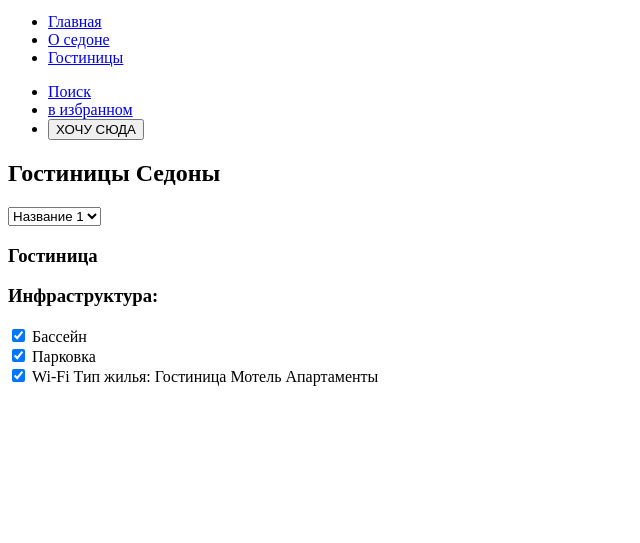
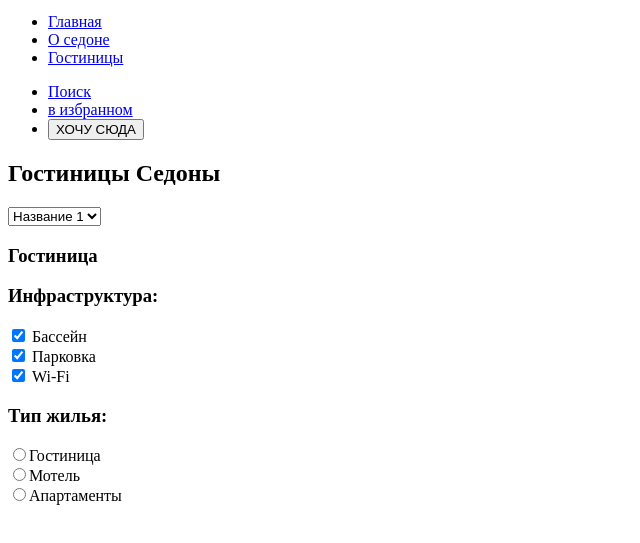
Before and after one commit to htmlacademy-htmlcss/1985695-sedona-37, a plain HTML site: page catalog.html in a window 1280 px wide. Shown: the part 29-572 px from the top of the page, without its empty margins (0-640 px from the left). Drawn offline with Linux system fonts and the light colour scheme.

Commit message:
Добавляет в фильтры каталога фильтр тип жилья

```diff
--- a/catalog.html
+++ b/catalog.html
@@ -53,10 +53,18 @@
       <input type="checkbox" name="wi-fi" id="wi-fi-checkbox" checked>
       <label for="wi-fi-checkbox">Wi-Fi</label>
 
-      Тип жилья:
-      Гостиница
-      Мотель
-      Апартаменты
+      <h3>Тип жилья:</h3>
+      <label>
+        <input type="radio" name="type" value="h">Гостиница
+      </label>
+      <br>
+      <label>
+        <input type="radio" name="type" value="m">Мотель
+      </label>
+      <br>
+      <label>
+        <input type="radio" name="type" value="a">Апартаменты
+      </label>
      </section>
     </main>
 
```
